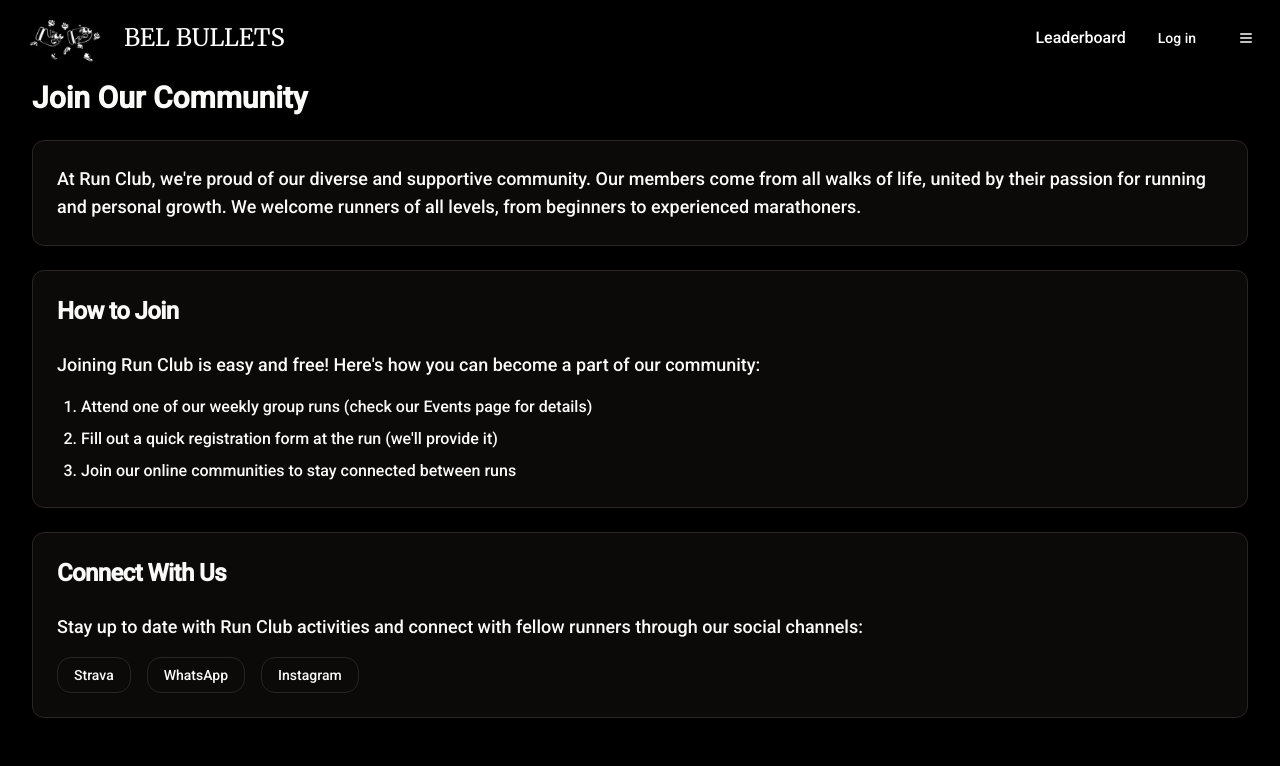
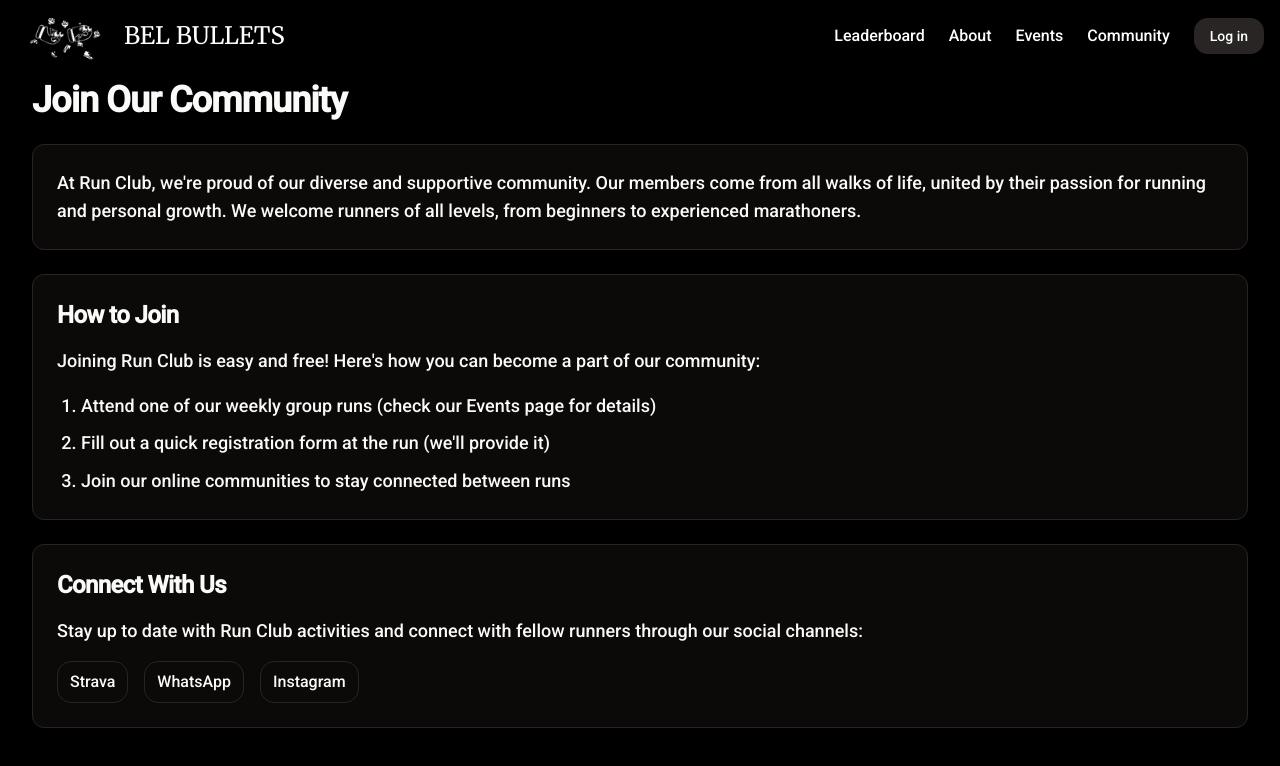
Before and after one commit to avnish100/bel-bullets-website, a Next.js app: page /community in a window 1280 px wide. Shown: the top 766 px of the page. Built offline with nearby package versions, Linux system fonts and the light colour scheme; no server answers.

Commit message:
responsiveness

```diff
--- a/src/app/community/page.tsx
+++ b/src/app/community/page.tsx
@@ -3,51 +3,93 @@ import { Card, CardContent, CardHeader, CardTitle } from "@/components/ui/card"
 
 export default function Community() {
   return (
-    <div className="container mx-auto px-4 sm:px-6 lg:px-8 max-w-7xl mt-20">
-      <div className="space-y-6">
-        <h1 className="text-4xl md:text-3xl font-bold">Join Our Community</h1>
-        <Card>
-          <CardContent className="pt-6">
-            <p className="text-lg">
+    <div className="container mx-auto px-4 sm:px-6 lg:px-8 max-w-7xl mt-16 sm:mt-20 mb-8">
+      <div className="space-y-4 sm:space-y-6">
+        {/* Responsive heading with better mobile size */}
+        <h1 className="text-3xl sm:text-4xl font-bold tracking-tight">
+          Join Our Community
+        </h1>
+
+        {/* Introduction Card */}
+        <Card className="shadow-sm">
+          <CardContent className="pt-4 sm:pt-6">
+            <p className="text-base sm:text-lg leading-relaxed">
               At Run Club, we're proud of our diverse and supportive community. Our members come from all walks of life, united by their passion for running and personal growth. We welcome runners of all levels, from beginners to experienced marathoners.
             </p>
           </CardContent>
         </Card>
-        <Card>
-          <CardHeader>
-            <CardTitle className="text-2xl">How to Join</CardTitle>
+
+        {/* How to Join Card */}
+        <Card className="shadow-sm">
+          <CardHeader className="pb-2 sm:pb-4">
+            <CardTitle className="text-xl sm:text-2xl">How to Join</CardTitle>
           </CardHeader>
           <CardContent>
-            <div className="space-y-4">
-              <p className="text-lg">
+            <div className="space-y-3 sm:space-y-4">
+              <p className="text-base sm:text-lg leading-relaxed">
                 Joining Run Club is easy and free! Here's how you can become a part of our community:
               </p>
-              <ol className="list-decimal pl-6 space-y-2">
-                <li>Attend one of our weekly group runs (check our Events page for details)</li>
-                <li>Fill out a quick registration form at the run (we'll provide it)</li>
-                <li>Join our online communities to stay connected between runs</li>
+              <ol className="list-decimal pl-4 sm:pl-6 space-y-2 text-base sm:text-lg">
+                <li className="leading-relaxed">Attend one of our weekly group runs (check our Events page for details)</li>
+                <li className="leading-relaxed">Fill out a quick registration form at the run (we'll provide it)</li>
+                <li className="leading-relaxed">Join our online communities to stay connected between runs</li>
               </ol>
             </div>
           </CardContent>
         </Card>
-        <Card>
-          <CardHeader>
-            <CardTitle className="text-2xl">Connect With Us</CardTitle>
+
+        {/* Connect With Us Card */}
+        <Card className="shadow-sm">
+          <CardHeader className="pb-2 sm:pb-4">
+            <CardTitle className="text-xl sm:text-2xl">Connect With Us</CardTitle>
           </CardHeader>
           <CardContent>
-            <div className="space-y-4">
-              <p className="text-lg">
+            <div className="space-y-3 sm:space-y-4">
+              <p className="text-base sm:text-lg leading-relaxed">
                 Stay up to date with Run Club activities and connect with fellow runners through our social channels:
               </p>
-              <div className="flex flex-wrap gap-4">
-                <Button asChild variant="outline">
-                  <a href="https://www.strava.com/clubs/runclub" target="_blank" rel="noopener noreferrer">Strava</a>
+              <div className="grid grid-cols-2 sm:flex sm:flex-wrap gap-2 sm:gap-4">
+                <Button
+                  asChild
+                  variant="outline"
+                  className="w-full sm:w-auto text-sm sm:text-base px-3 py-2 h-auto"
+                >
+                  <a
+                    href="https://www.strava.com/clubs/runclub"
+                    target="_blank"
+                    rel="noopener noreferrer"
+                    className="flex items-center justify-center"
+                  >
+                    Strava
+                  </a>
                 </Button>
-                <Button asChild variant="outline">
-                  <a href="https://chat.whatsapp.com/runclub" target="_blank" rel="noopener noreferrer">WhatsApp</a>
+                <Button
+                  asChild
+                  variant="outline"
+                  className="w-full sm:w-auto text-sm sm:text-base px-3 py-2 h-auto"
+                >
+                  <a
+                    href="https://chat.whatsapp.com/runclub"
+                    target="_blank"
+                    rel="noopener noreferrer"
+                    className="flex items-center justify-center"
+                  >
+                    WhatsApp
+                  </a>
                 </Button>
-                <Button asChild variant="outline">
-                  <a href="https://www.instagram.com/runclub" target="_blank" rel="noopener noreferrer">Instagram</a>
+                <Button
+                  asChild
+                  variant="outline"
+                  className="w-full sm:w-auto text-sm sm:text-base px-3 py-2 h-auto"
+                >
+                  <a
+                    href="https://www.instagram.com/runclub"
+                    target="_blank"
+                    rel="noopener noreferrer"
+                    className="flex items-center justify-center"
+                  >
+                    Instagram
+                  </a>
                 </Button>
               </div>
             </div>
--- a/src/app/events/page.tsx
+++ b/src/app/events/page.tsx
@@ -37,18 +37,31 @@ export default function Events() {
   ]
 
   return (
-    <div className="max-w-4xl mx-auto mt-20">
-      <h1 className="text-3xl font-bold mb-6">Upcoming Events</h1>
-      <div className="grid gap-6">
+    <div className="max-w-4xl mx-auto px-4 sm:px-6 mt-16 sm:mt-20 mb-8">
+      <h1 className="text-2xl sm:text-3xl font-bold mb-4 sm:mb-6 tracking-tight">
+        Upcoming Events
+      </h1>
+
+      <div className="grid gap-4 sm:gap-6">
         {events.map((event) => (
-          <Card key={event.id}>
-            <CardHeader>
-              <CardTitle>{event.name}</CardTitle>
+          <Card key={event.id} className="shadow-sm hover:shadow-md transition-shadow">
+            <CardHeader className="pb-2 sm:pb-4">
+              <CardTitle className="text-xl sm:text-2xl leading-tight">
+                {event.name}
+              </CardTitle>
             </CardHeader>
-            <CardContent>
-              <p className="text-muted-foreground mb-2">{event.date} at {event.time}</p>
-              <p className="text-muted-foreground mb-2">{event.location}</p>
-              <p>{event.description}</p>
+            <CardContent className="space-y-2 sm:space-y-3">
+              <div className="flex flex-col sm:flex-row sm:items-center gap-1 sm:gap-4">
+                <p className="text-sm sm:text-base text-muted-foreground">
+                  <span className="font-medium">When:</span> {event.date} at {event.time}
+                </p>
+                <p className="text-sm sm:text-base text-muted-foreground">
+                  <span className="font-medium">Where:</span> {event.location}
+                </p>
+              </div>
+              <p className="text-base sm:text-lg leading-relaxed pt-1">
+                {event.description}
+              </p>
             </CardContent>
           </Card>
         ))}
--- a/src/components/header.tsx
+++ b/src/components/header.tsx
@@ -99,56 +99,66 @@ export function Header() {
     }
 
     return (
-      <Button variant="ghost" asChild className="text-white hover:text-white/80">
+      <Button variant="secondary" asChild className="text-white hover:text-white/80">
         <Link href="/login">Log in</Link>
       </Button>
     )
   }
 
+  const NavLinks = () => (
+    <>
+      <Link href="/leaderboard" className="text-white hover:text-white/80">
+        Leaderboard
+      </Link>
+      <Link href="/about" className="text-white hover:text-white/80">
+        About
+      </Link>
+      <Link href="/events" className="text-white hover:text-white/80">
+        Events
+      </Link>
+      <Link href="/community" className="text-white hover:text-white/80">
+        Community
+      </Link>
+    </>
+  )
+
   return (
-    <header className="fixed top-0 w-full z-50 bg-black/50 backdrop-blur-md mb-10">
-      <div className="container mx-auto px-4 py-4 -mt-7 -mb-7">
+    <header className="fixed top-0 w-full z-50 bg-black/50 backdrop-blur-md">
+      <div className="container mx-auto px-4 py-2 md:py-4 mt-[-30px] mb-[-30px]">
         <nav className="flex items-center justify-between">
-          {/* Logo Section */}
-          <Link href="/" className="text-2xl font-bold text-white flex items-center">
+          {/* Logo Section - Responsive sizing */}
+          <Link href="/" className="flex items-center">
             <Image
               alt="Bel Bullets logo"
               src="/bel-bullets-logo.png"
-              className="content-center"
               width={100}
               height={50}
+              priority
             />
-            <div className={`content-center ml-2 ${merriweather.className}`}>BEL BULLETS</div>
+            <div className={`ml-2 text-lg md:text-2xl text-white ${merriweather.className}`}>
+              BEL BULLETS
+            </div>
           </Link>
 
-          {/* Navigation Links */}
-          <div className="flex items-center gap-4">
-            <Link href="/leaderboard" className="text-white hover:text-white/80">
-              Leaderboard
-            </Link>
+          {/* Desktop Navigation */}
+          <div className="hidden md:flex items-center space-x-6">
+            <NavLinks />
+            {renderAuthButton()}
+          </div>
 
-            {/* Auth Button */}
+          {/* Mobile Navigation */}
+          <div className="md:hidden flex items-center gap-2">
             {renderAuthButton()}
-
-            {/* Mobile Menu */}
             <Sheet>
               <SheetTrigger asChild>
-                <Button variant="ghost" size="icon" className="text-white">
-                  <Menu className="h-6 w-6" />
+                <Button variant="ghost" size="sm" className="text-white p-2">
+                  <Menu className="h-5 w-5" />
                 </Button>
               </SheetTrigger>
-              <SheetContent>
-                <SheetTitle className="sr-only">Navigation Menu</SheetTitle>
-                <nav className="flex flex-col gap-4">
-                  <Link href="/about" className="text-lg">
-                    About
-                  </Link>
-                  <Link href="/events" className="text-lg">
-                    Events
-                  </Link>
-                  <Link href="/community" className="text-lg">
-                    Community
-                  </Link>
+              <SheetContent side="right" className="w-64">
+                <SheetTitle className="text-lg mb-4">Menu</SheetTitle>
+                <nav className="flex flex-col space-y-4">
+                  <NavLinks />
                 </nav>
               </SheetContent>
             </Sheet>
```
Also changed, not shown: src/app/about/page.tsx (+31 -19 lines), src/app/page.tsx (+31 -97 lines), src/components/intro-slideshow.tsx (+49 -16 lines).
